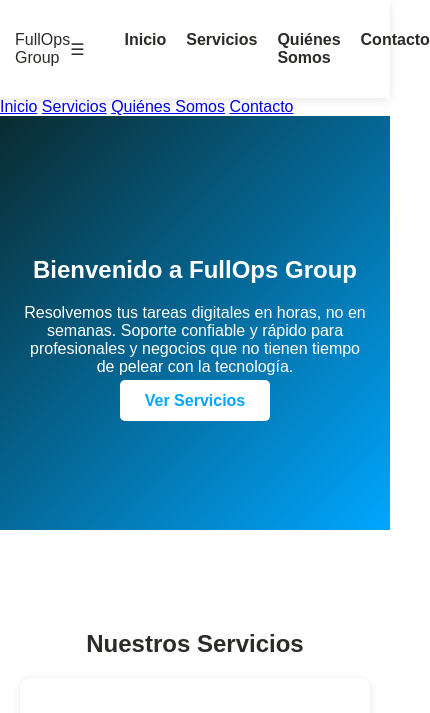
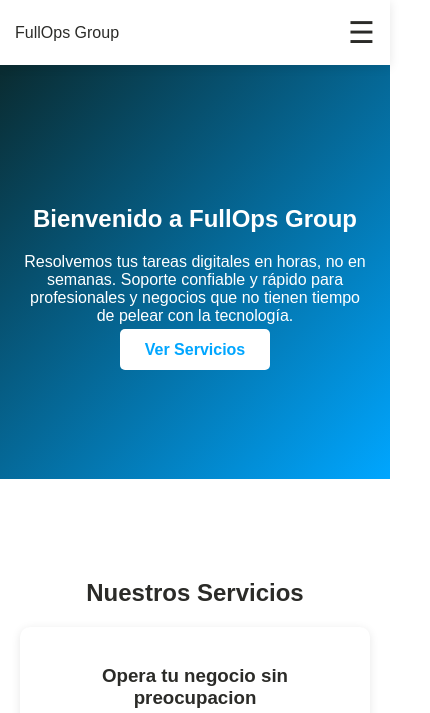
Before and after one commit to Andrestato91/miweb, a plain HTML site: page index.html in a window 390 px wide. Shown: the top 713 px of the page, 430 px wide, since content can reach past the window. Drawn offline with Linux system fonts and the light colour scheme.

Commit message:
Update styles.css

```diff
--- a/styles.css
+++ b/styles.css
@@ -161,3 +161,56 @@ footer {
 .whatsapp-container:hover .whatsapp-text {
   transform: scale(1.05);
 }
+/* ================
+   MENÚ MÓVIL
+================ */
+
+.hamburger {
+  font-size: 30px;
+  cursor: pointer;
+  display: none;
+}
+
+/* Sidebar (oculto por defecto) */
+.mobile-menu {
+  position: fixed;
+  top: 0;
+  left: -250px;
+  width: 250px;
+  height: 100%;
+  background: var(--harbor-sky);
+  padding-top: 80px;
+  display: flex;
+  flex-direction: column;
+  gap: 20px;
+  transition: 0.3s ease;
+  z-index: 999;
+}
+
+.mobile-menu a {
+  color: white;
+  text-decoration: none;
+  font-size: 18px;
+  padding: 10px 20px;
+}
+
+/* Cuando se abre */
+.mobile-menu.open {
+  left: 0;
+}
+
+/* ================
+   RESPONSIVE
+================ */
+
+@media (max-width: 768px) {
+  /* Mostrar hamburguesa en móvil */
+  .hamburger {
+    display: block;
+  }
+
+  /* Ocultar menú normal en móvil */
+  .menu {
+    display: none;
+  }
+}
```
